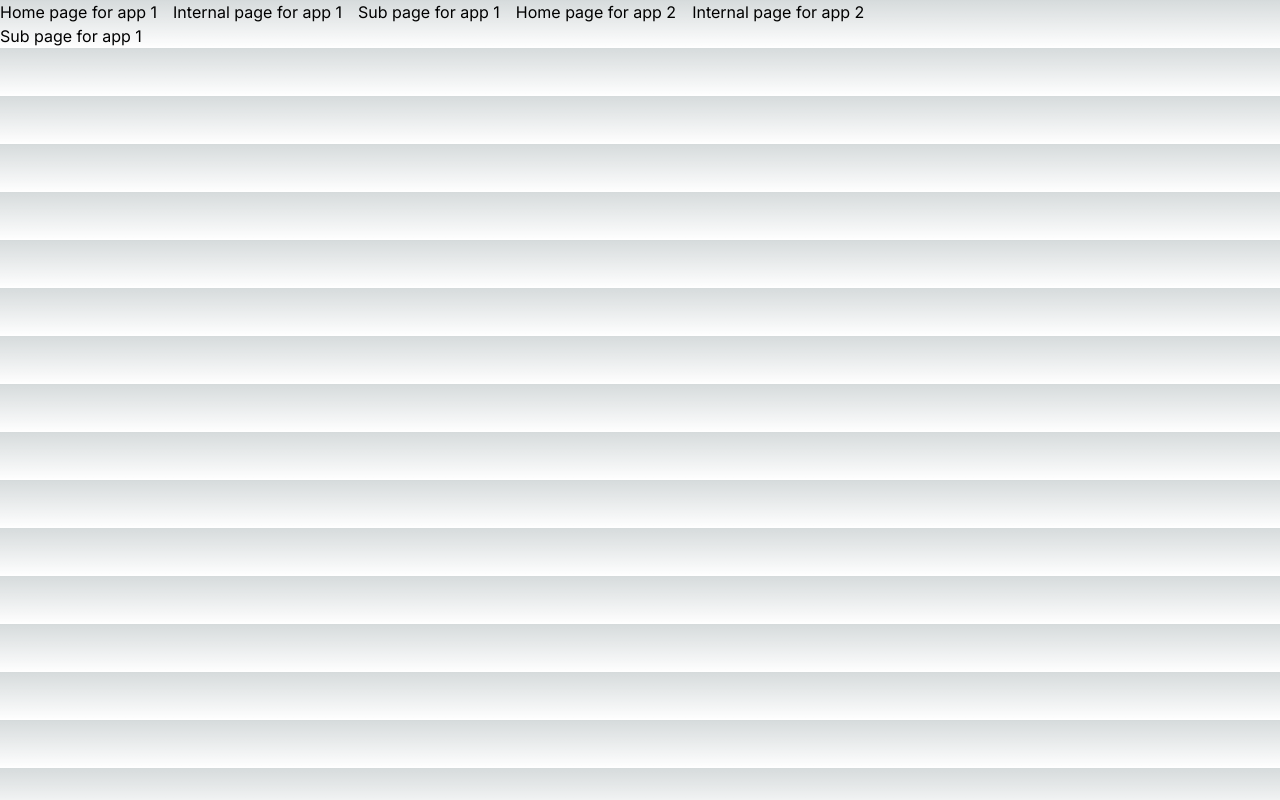
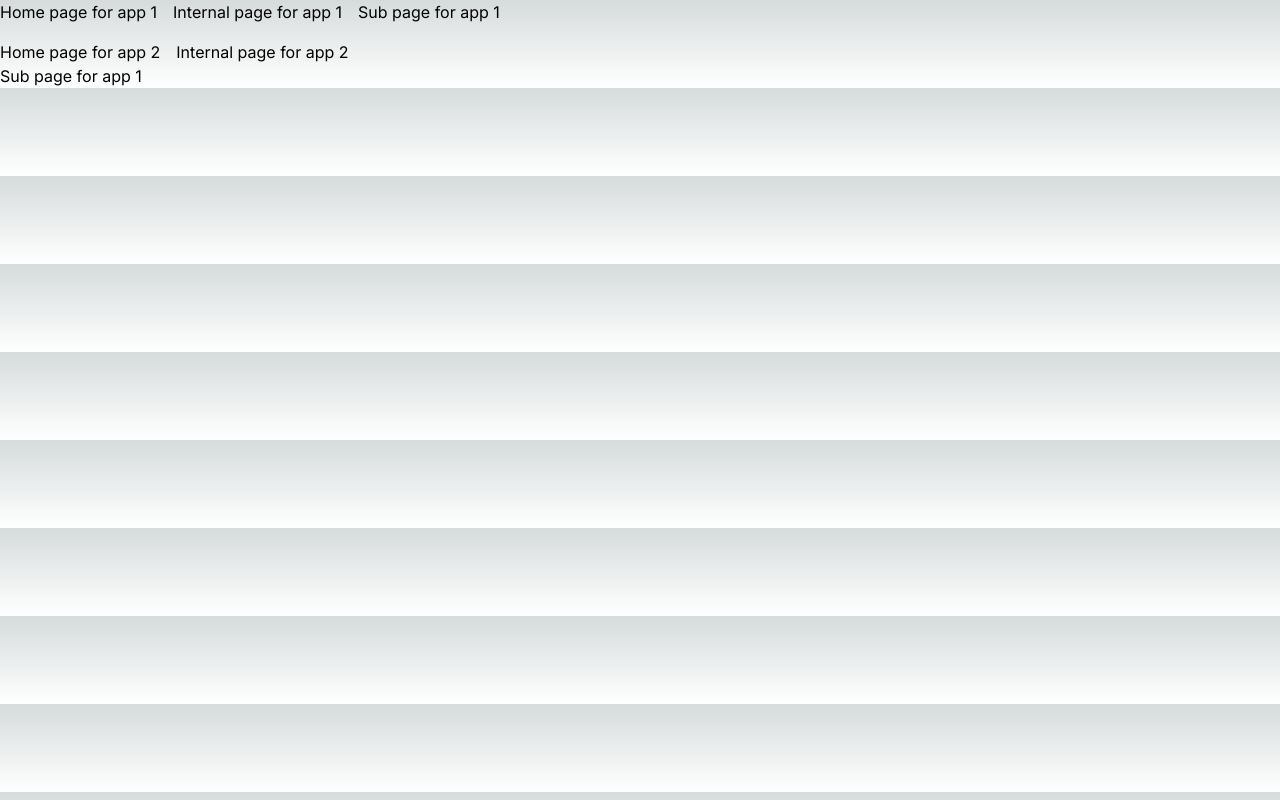
Before and after one commit to Zach-Jaensch/nextjs-multizone-one, a Next.js app: page /internal/sub in a window 1280 px wide. Built offline with nearby package versions, Linux system fonts and the light colour scheme.

Commit message:
Make nav easier

```diff
--- a/app/_components/Menu/index.tsx
+++ b/app/_components/Menu/index.tsx
@@ -10,8 +10,15 @@ const UL = styled.ul`
   gap: 1rem;
 `;
 
+const Stack = styled.div`
+  display: flex;
+  flex-direction: column;
+  gap: 1rem;
+`;
+
 export function Menu() {
   return (
+    <Stack>
       <nav>
         <UL>
           <li>
@@ -23,7 +30,11 @@ export function Menu() {
           <li>
             <Link href="/internal/sub">Sub page for app 1</Link>
           </li>
+        </UL>
+      </nav>
 
+      <nav>
+        <UL>
           <li>
             <a href="/other">Home page for app 2</a>
           </li>
@@ -32,5 +43,6 @@ export function Menu() {
           </li>
         </UL>
       </nav>
+    </Stack>
   );
 }
```
Lines whose indentation alone changed are shown as unchanged.
